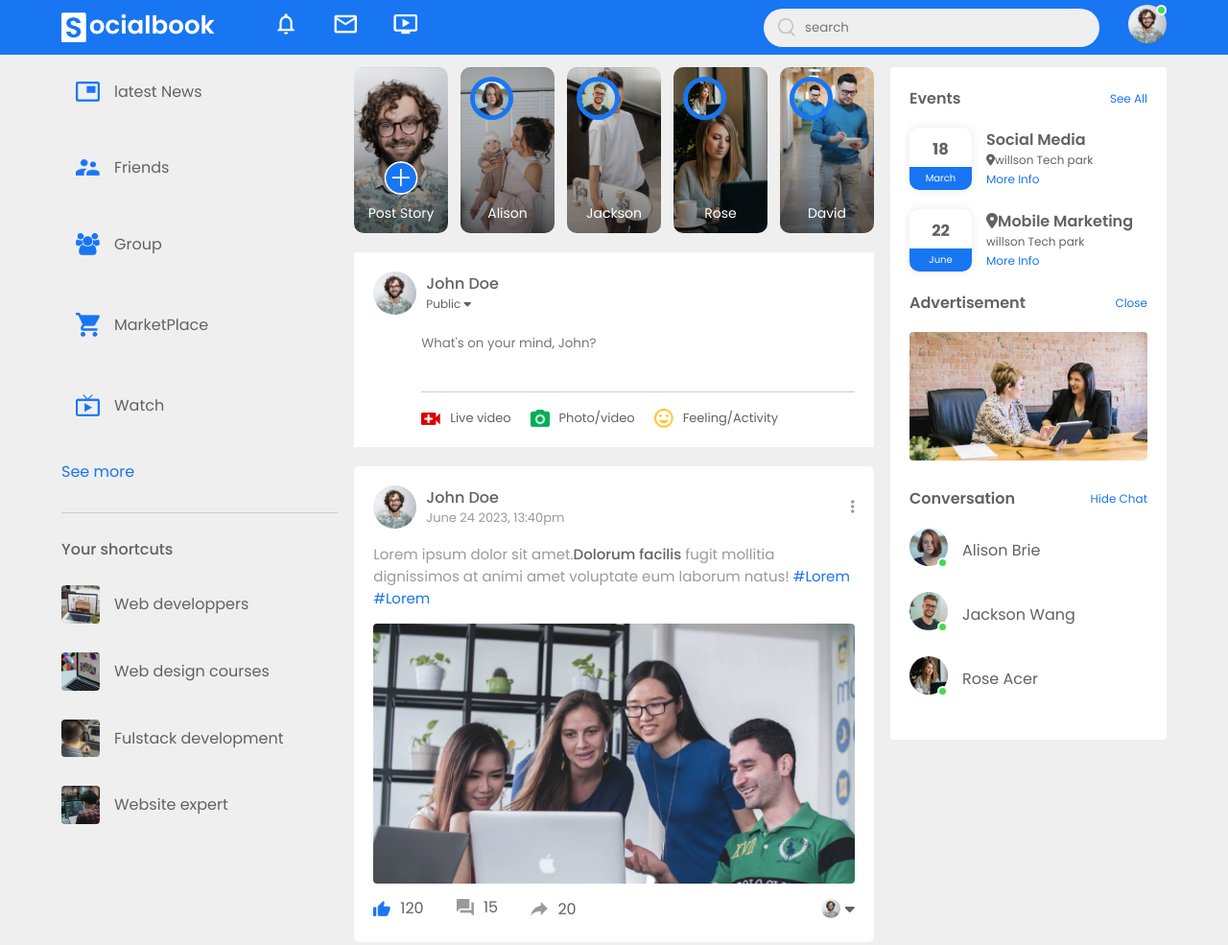
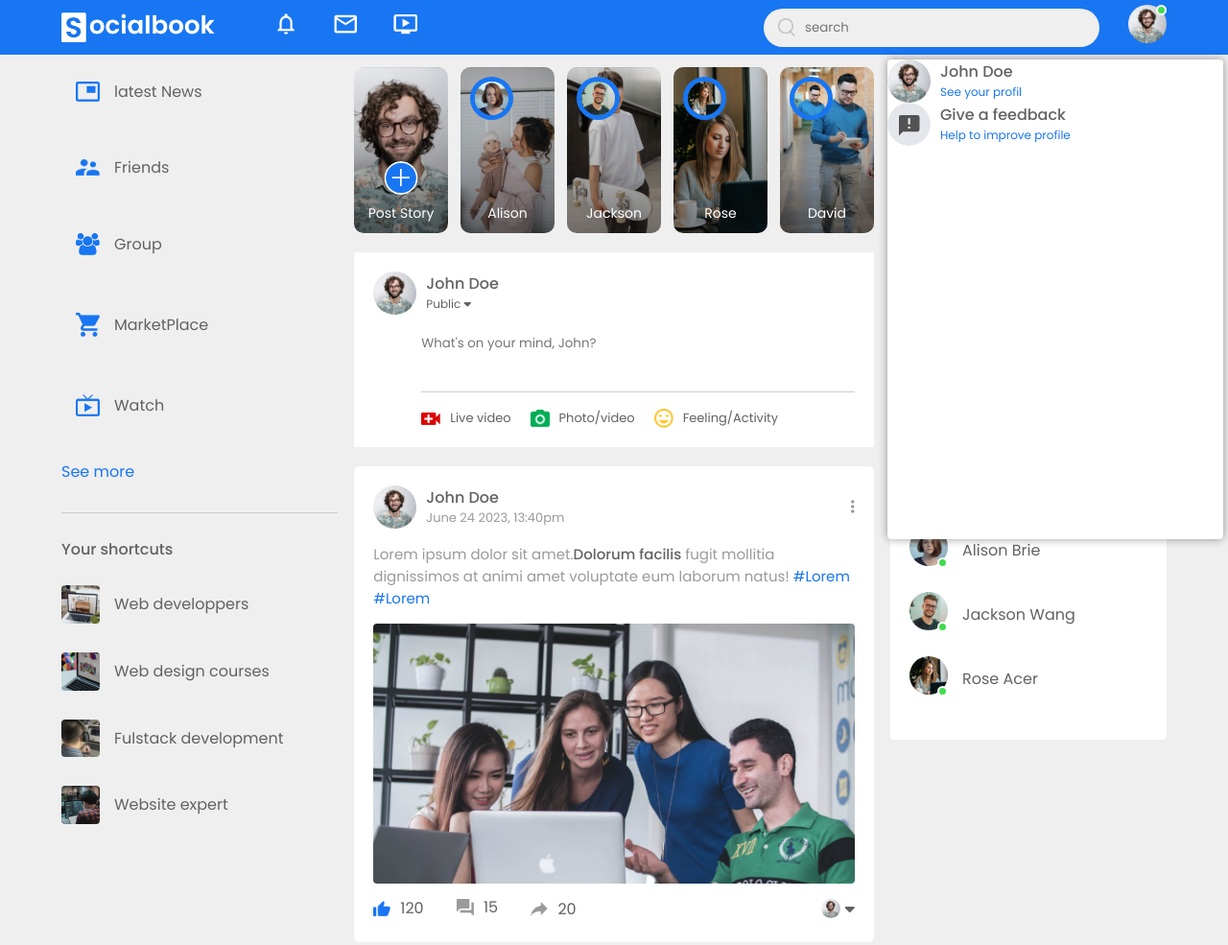
Before and after one commit to Lunamorgendorffer/SocialMedia, a plain HTML site: page index.html in a window 1280 px wide. Shown: the top 985 px of the page at 96% size. Drawn offline with Linux system fonts and the light colour scheme.

Commit message:
setting-menu

```diff
--- a/index.html
+++ b/index.html
@@ -26,6 +26,26 @@
             <div class="nav-user-icon online">
                 <img src="./images/profile-pic.png" alt="">
             </div>
+        </div>
+
+        <div class="setting-menu">
+            <div class="setting-menu-inner">
+                <div class="user-profile">
+                    <img src="./images/profile-pic.png" alt="">
+                    <div>
+                        <p>John Doe</p>
+                        <a href="#">See your profil</a>
+                    </div>
+                </div>
+                <div class="user-profile">
+                    <img src="./images/feedback.png" alt="">
+                    <div>
+                        <p>Give a feedback</p>
+                        <a href="#">Help to improve profile</a>
+                    </div>
+                </div>
+            </div>
+
         </div>
 
     </nav>
@@ -249,5 +269,8 @@
             </div>
         </div>
     </div>
+    <footer>
+        <p>Copyright 2023 - Nour Project </p>
+    </footer>
 </body>
 </html>
--- a/style.css
+++ b/style.css
@@ -441,3 +441,29 @@ nav{
     background: transparent;
     border-radius: 4px;
 }
+
+footer{
+    text-align: center;
+    color: #9a9a9a;
+    padding:10px 0 20px;
+    font-size: 13px;
+}
+
+.setting-menu{
+    position: absolute;
+    width: 90%;
+    max-width: 350px;
+    height: 500px;
+    background-color: #fff;
+    box-shadow: 0 0 10px rgba(0,0,0,0.4);
+    border-radius: 4px;
+    overflow: hidden;
+    top: 108%;
+    right:5px;
+}
+
+.user-profile a{
+    font-size: 12px;
+    color: #1876f2;
+    text-decoration: none;
+}
```
